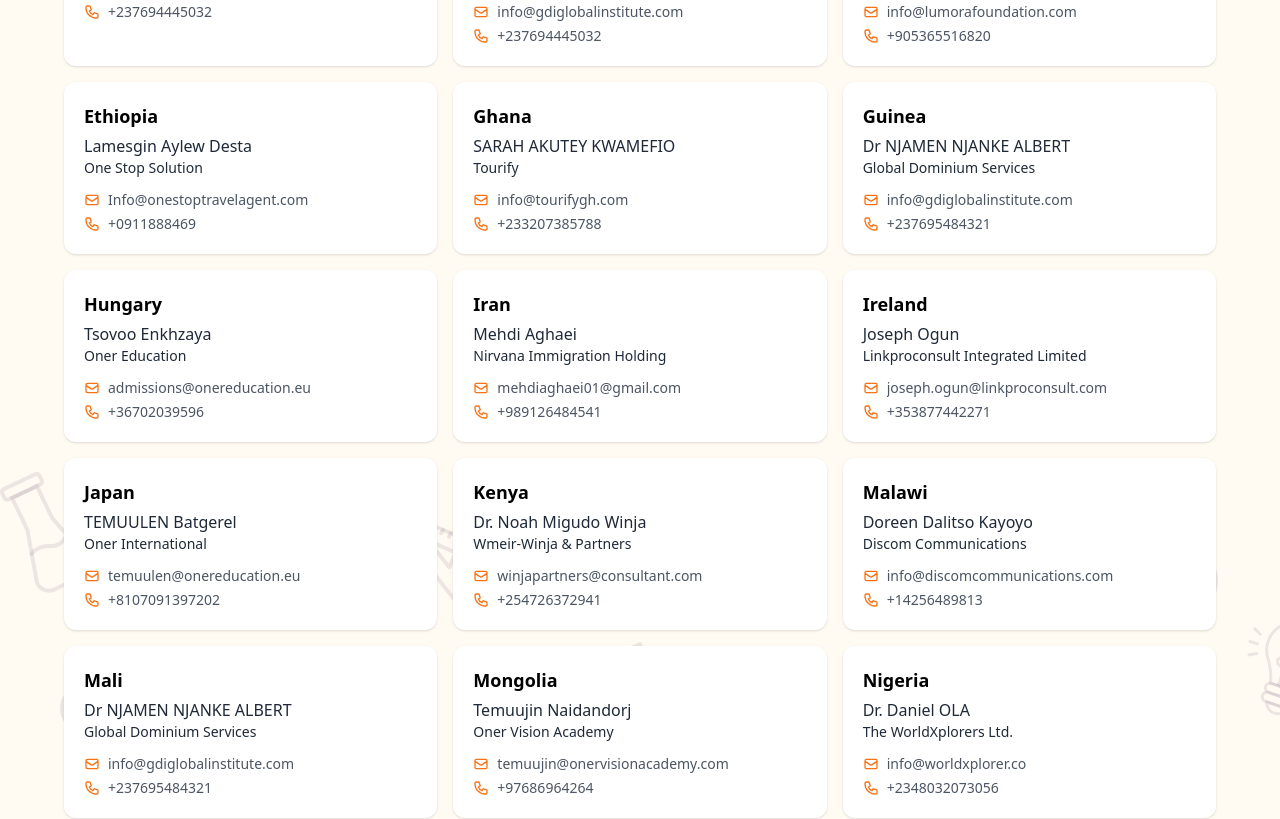
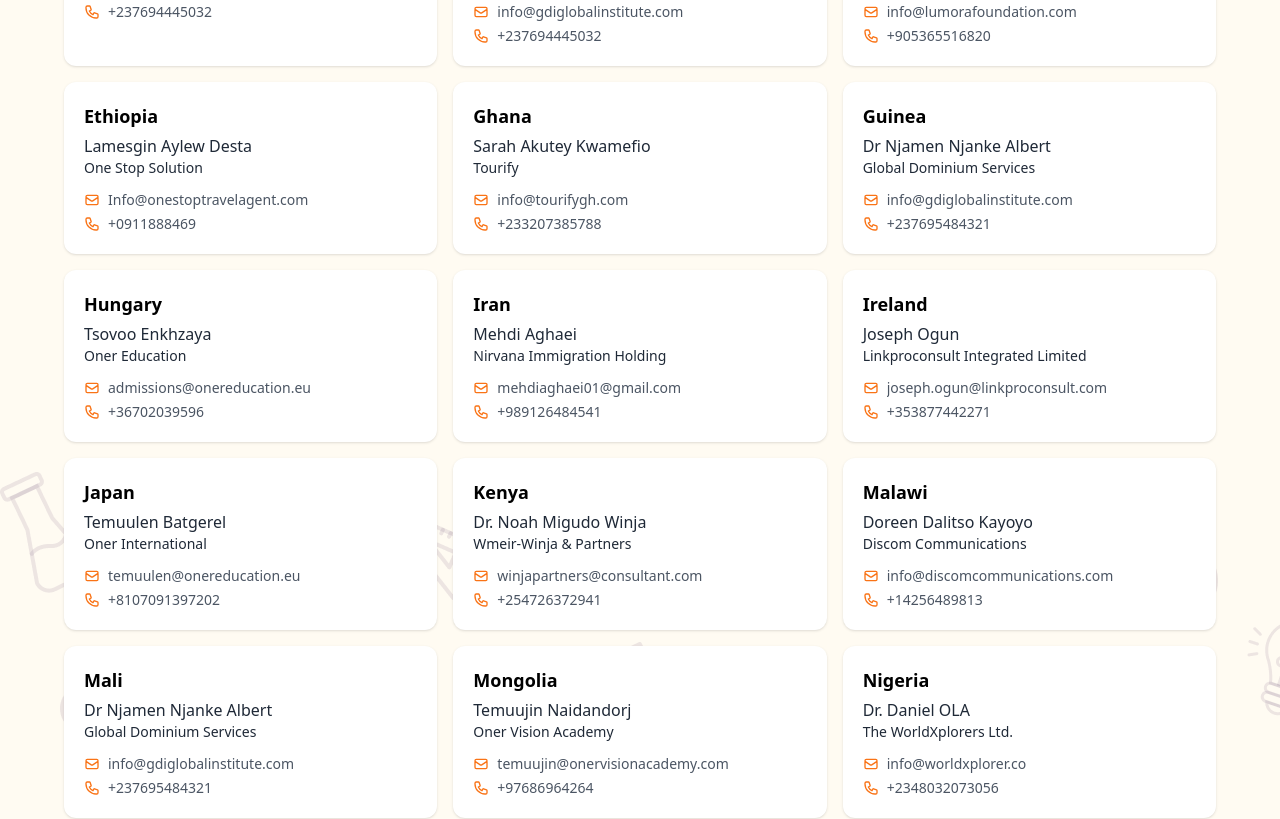
Before and after one commit to VladNaboka/olympiad_tiger_site, a Next.js app: page /representatives in a window 1280 px wide. Shown: the part 900-1719 px from the top of the page. Built offline with nearby package versions, Linux system fonts and the light colour scheme.

Commit message:
fix name

```diff
--- a/src/app/representatives/page.js
+++ b/src/app/representatives/page.js
@@ -39,7 +39,7 @@
   {
     id: 5,
     country: "Ghana",
-    name: "SARAH AKUTEY KWAMEFIO",
+    name: "Sarah Akutey Kwamefio",
     role: "Tourify",
     email: "info@tourifygh.com",
     phone: "+233207385788",
@@ -47,7 +47,7 @@
   {
     id: 6,
     country: "Guinea",
-    name: "Dr NJAMEN NJANKE ALBERT",
+    name: "Dr Njamen Njanke Albert",
     role: "Global Dominium Services",
     email: "info@gdiglobalinstitute.com",
     phone: "+237695484321",
@@ -104,7 +104,7 @@
   {
     id: 13,
     country: "Mali",
-    name: "Dr NJAMEN NJANKE ALBERT",
+    name: "Dr Njamen Njanke Albert",
     role: "Global Dominium Services",
     email: "info@gdiglobalinstitute.com",
     phone: "+237695484321",
@@ -152,7 +152,7 @@
   {
     id: 19,
     country: "Togo",
-    name: "Dr NJAMEN NJANKE ALBERT",
+    name: "Dr Njamen Njanke Albert",
     role: "Global Dominium Services",
     email: "info@gdiglobalinstitute.com",
     phone: "+237657385562",
@@ -176,7 +176,7 @@
   {
     id: 22,
     country: "Japan",
-    name: "TEMUULEN Batgerel",
+    name: "Temuulen Batgerel",
     role: "Oner International",
     email: "temuulen@onereducation.eu",
     phone: "+8107091397202",
```
